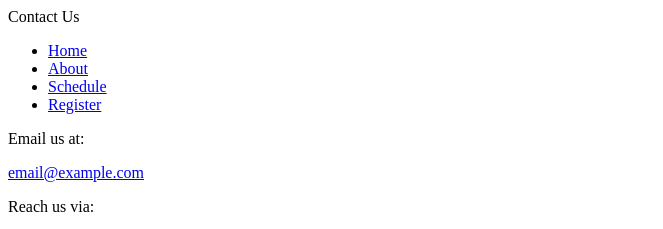
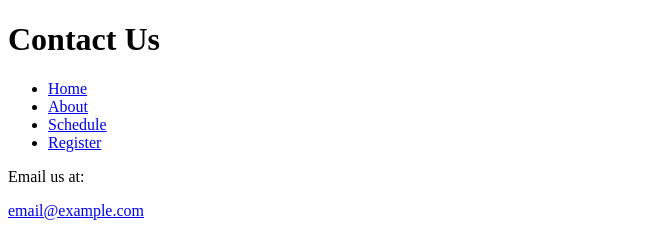
Before and after one commit to jasonmaverick007/TechCon_HTML, a plain HTML site: page techcon_website/contact.html in a window 1280 px wide. Shown: the top 229 px of the page, without its empty margins (0-663 px from the left). Drawn offline with Linux system fonts and the light colour scheme.

Commit message:
Fixed the syntax of the header

```diff
--- a/techcon_website/contact.html
+++ b/techcon_website/contact.html
@@ -7,7 +7,7 @@
     </head>
     <body>
         <header>
-            <hi>Contact Us</hi>
+            <h1>Contact Us</h1>
         </header>
         <nav>
             <ul>
```
